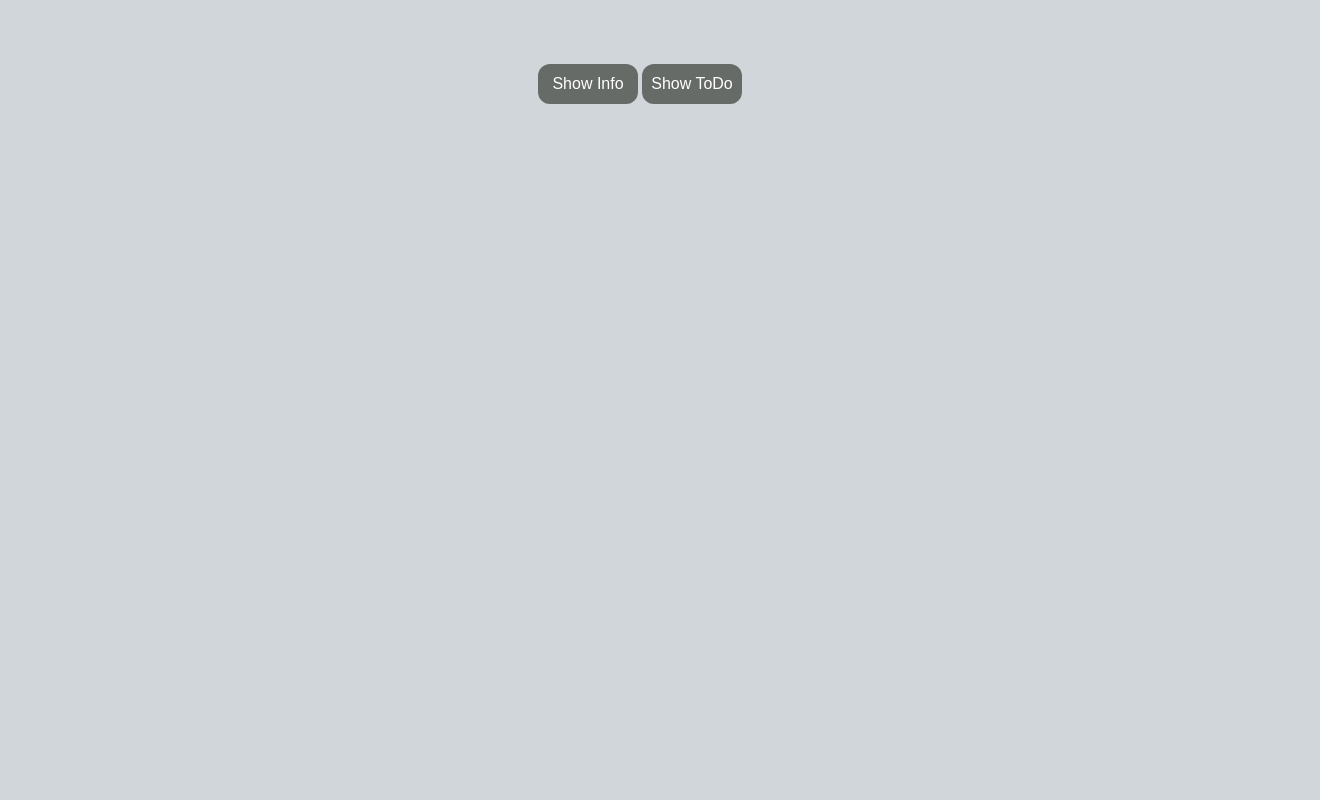
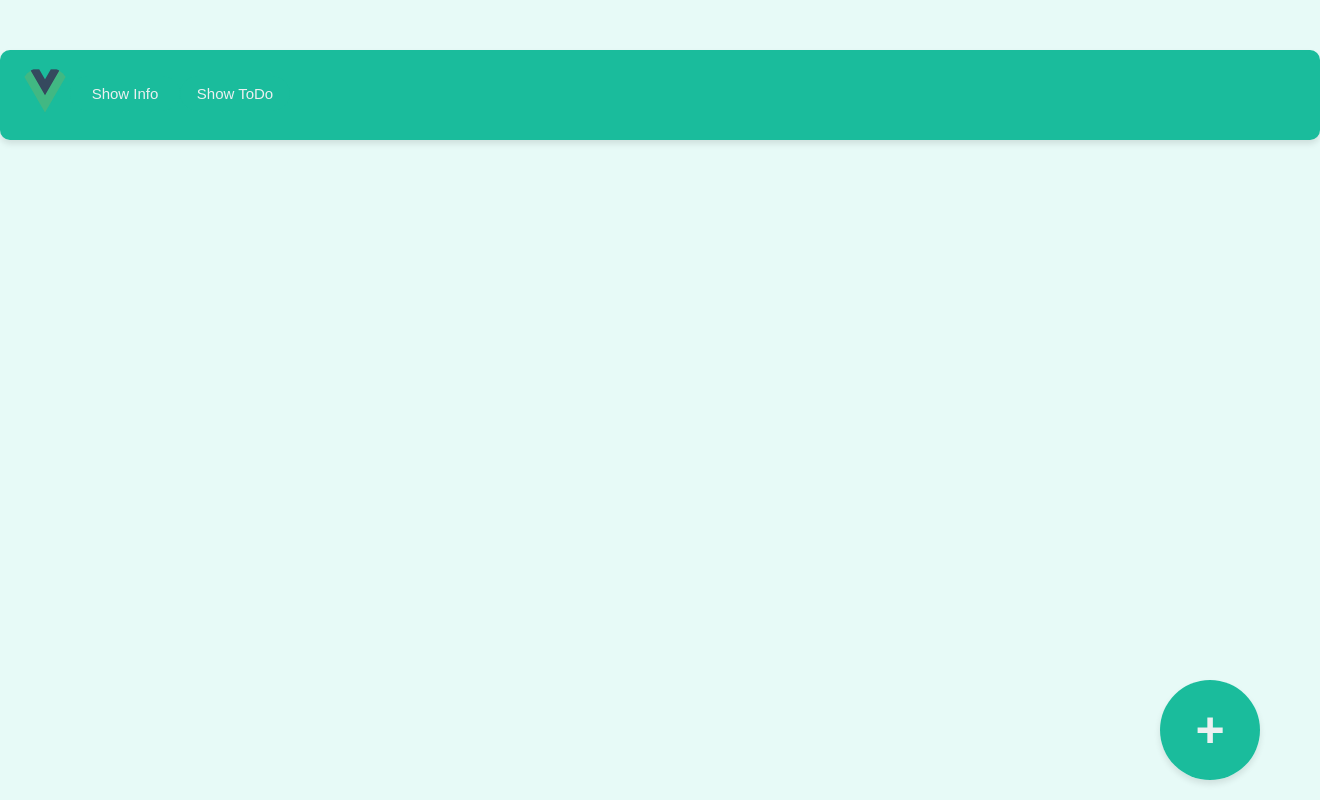
Before and after one commit to zie-zie/portfolio, a Vue app in the folder todolist/: page / in a window 1280 px wide. Shown: the whole page, 1320 px wide, since content can reach past the window. Built offline with nearby package versions, Linux system fonts and the light colour scheme.

Commit message:
feat: Creat TodoItem components and fix more modal

```diff
--- a/todolist/package.json
+++ b/todolist/package.json
@@ -4,7 +4,8 @@
   "private": true,
   "scripts": {
     "serve": "vue-cli-service serve",
-    "build": "vue-cli-service build"
+    "build": "vue-cli-service build",
+    "deploy": "npm run build && rsync -avz --delete dist/ $SERVER_USER@$SERVER_HOST:$SERVER_PATH"
   },
   "dependencies": {
     "axios": "^1.7.3",
--- a/todolist/src/App.vue
+++ b/todolist/src/App.vue
@@ -1,61 +1,149 @@
-<template>
-  <div id="app">
-    <p>
-    <button class="opt" @click="showinfo = !showinfo ,showtodo=false">{{ showinfo ? 'Hide Info' : 'Show Info' }}</button>
-    <button class="opt" @click="showtodo = !showtodo , showinfo=false">{{ showtodo ? 'Hide ToDo' : 'Show ToDo' }}</button>
-    </p>
-     <apiinfo v-if="showinfo"/>
-    <todolistAll v-if="showtodo"/>
+  <template>
+    <div class="header">
+      <p><img src="./assets/logo.png" class="image"></p>
+      <p><button class="opt" @click="showinfo = !showinfo ,showtodo=false,showAddList=false">{{ showinfo ? 'Hide Info' : 'Show Info' }}</button></p>
+      <p><button class="opt" @click="showtodo = !showtodo , showinfo=false,showAddList=false">{{ showtodo ? 'Hide ToDo' : 'Show ToDo' }}</button></p>
+    </div>
+    <div id="app">
+       <ApiInfo v-if="showinfo"/>
+       <todolistAll v-if="showtodo"/>
+    </div>
+    <div>
+        <div class="footer" @click="showAddList=!showAddList ,showtodo=false ,showinfo=false"><button class="addtodoButton" >+</button>
+        </div>
+       <AddTodoList v-if="showAddList"/>
   </div>
 </template>
 
 <script>
-import apiinfo from './components/apiinfo'
+import ApiInfo from './components/ApiInfo'
 import todolistAll from './components/todolistAll'
+import AddTodoList from './components/AddTodoList'
 
 export default {
   name: 'App',
   data() {
     return {
       showinfo: false,
-      showtodo:false
+      showtodo: false,
+      showAddList:false
     };
   },
   components: {
-    apiinfo,todolistAll,
+    ApiInfo, todolistAll,AddTodoList
   },
 };
 </script>
 
 <style>
+
+body {
+  font-family: 'Roboto', sans-serif;
+  background-color: #e7faf7;
+  margin: 0;
+  padding: 0;
+}
+
+
 #app {
-  font-family: Avenir, Helvetica, Arial, sans-serif;
-  -webkit-font-smoothing: antialiased;
-  -moz-osx-font-smoothing: grayscale;
   text-align: center;
-  color: #2c3e50;
-  margin-top: 60px;
+  color: #34495e;
+  margin-top: 50px;
 }
+
+
+.header {
+  display: flex;
+  align-items: center;
+  background: #1abc9c;
+  width: 100%;
+  height: 70px;
+  padding: 10px 20px;
+  box-shadow: 0 4px 6px rgba(0, 0, 0, 0.1);
+  border-radius: 10px;
+}
+
+
+.image {
+  width: 50px;
+  height: 50px;
+  border-radius: 50%;
+}
+
+
 .opt {
+  width: 110px;
+  height: 35px;
+  background-color: #1abc9c;
+  color: #ecf0f1;
+  border: none;
+  border-radius: 20px;
+  font-size: 15px;
+  cursor: pointer;
+  transition: background-color 0.3s ease, box-shadow 0.3s ease;
+}
+
+.opt:hover {
+  background-color: #149174;
+  box-shadow: 0 4px 8px rgba(0, 0, 0, 0.15);
+}
+
+button:focus {
+  outline: none;
+}
+
+
+.opt:active {
+  background-color: #1abc9c;
+  box-shadow: 0 2px 4px rgba(0, 0, 0, 0.2);
+}
+
+.container {
+  width: 90%;
+  max-width: 800px;
+  margin: auto;
+  padding: 20px;
+  background-color: #ffffff;
+  border-radius: 12px;
+  box-shadow: 0 4px 8px rgba(0, 0, 0, 0.1);
+  text-align: left;
+}
+.footer {
+  position: fixed;
+  bottom: 20px;
+  right: 20px;
   width: 100px;
-  height: 40px;
-  background-color: #666b67;
+  height: 100px;
+  display: flex;
+  align-items: center;
+  justify-content: center;
+  background-color: transparent;
+  border-radius: 50%;
+  box-shadow: 0 4px 6px rgba(0, 0, 0, 0.1);
+
+  }
+
+.addtodoButton {
+  width: 100%;
+  height: 100%;
+  background-color: #1abc9c;
+  color: #ecf0f1;
   border: none;
-  color: white;
-  text-align: center;
-  text-decoration: none;
-  display: inline-block;
-  font-size: 16px;
-  margin: 4px 2px;
+  border-radius: 50%;
+  font-size: 50px;
+  font-weight: bold;
   cursor: pointer;
-  border-radius: 12px;
+  transition: background-color 0.3s ease, box-shadow 0.3s ease;
 }
-button:hover.opt {
-  background-color: #818167;
+
+.addtodoButton:hover {
+  background-color: #149174;
+  box-shadow: 0 6px 12px rgba(0, 0, 0, 0.2);
 }
-body{
-  background: #d1d6db;
-  position: relative;
 
+.addtodoButton:active {
+  background-color: #16a085;
+  box-shadow: 0 3px 6px rgba(0, 0, 0, 0.3);
 }
+
 </style>
--- /dev/null
+++ b/todolist/src/components/AddTodoList.vue
@@ -0,0 +1,156 @@
+<template>
+  <div>
+   <form @submit.prevent="handleSubmit">
+        <label>TITLE: </label><input type="text" required v-model="inputTitle">
+        <label>DESCRIPTION: </label><input type="text" v-model="inputDescription">
+        <label for="date">onDate: </label><input type="date" v-model="inputDate">
+
+       <input type="radio" value="Red" id="red" name="color" v-model="selectedColor"><label> red</label>&nbsp;
+       <input type="radio" value="Green" id="green" name="color" v-model="selectedColor"><label> green</label>&nbsp;
+       <input type="radio" value="Yellow" id="yellow" name="color" v-model="selectedColor"><label> yellow</label>
+
+       <button type="submit">add</button>
+\
+   </form>
+ </div>
+ </template>
+
+ <script>
+ export default {
+   data() {
+     return {
+       inputTitle: null,
+       inputDescription: null,
+       inputDate: null,
+       selectedColor: null,
+     };
+   },
+   methods: {
+     handleSubmit() {
+       let newList = {
+         title: this.inputTitle,
+         description: this.inputDescription,
+         onDate: this.inputDate,
+         color: this.selectedColor,
+         isCompleted:false,
+       };
+
+       console.log('newList', newList);
+
+       fetch('https://todoapi.arjoni.de/api/v1/todo', {
+         method: 'POST',
+         headers: { 'Content-Type': 'application/json' },
+         body: JSON.stringify(newList),
+       })
+         .then((response) => response.json())
+         .then((data) => {
+           console.log('Success:', data);
+         })
+         .catch((error) => {
+           console.error('Error:', error);
+         });
+     },
+   },
+ };
+ </script>
+
+
+<style>
+form {
+  background-color: #ffffff;
+  padding: 30px;
+  border-radius: 12px;
+  box-shadow: 0 6px 12px rgba(0, 0, 0, 0.1);
+  max-width: 400px;
+  margin: 40px auto;
+  font-family: 'Roboto', sans-serif;
+  transition: box-shadow 0.3s ease;
+}
+
+form:hover {
+  box-shadow: 0 10px 20px rgba(0, 0, 0, 0.15);
+}
+
+p {
+  margin-bottom: 20px;
+}
+
+input[type="text"] {
+  width: calc(100% - 20px);
+  padding: 12px;
+  margin: 5px 0;
+  border-radius: 8px;
+  border: 1px solid #ccc;
+  font-size: 16px;
+  box-sizing: border-box;
+  transition: border-color 0.3s ease, box-shadow 0.3s ease;
+}
+
+input[type="text"]:focus {
+  border-color: #1abc9c;
+  box-shadow: 0 0 8px rgba(26, 188, 156, 0.3);
+  outline: none;
+}
+
+label {
+  font-size: 16px;
+  color: #34495e;
+  margin-right: 15px;
+  font-weight: 500;
+}
+
+input[type="radio"] {
+  margin-right: 5px;
+  cursor: pointer;
+}
+
+input[type="radio"]:checked + label {
+  color: #1abc9c;
+  font-weight: bold;
+  text-shadow: 0 1px 2px rgba(0, 0, 0, 0.1);
+}
+input[type="radio"] {
+  appearance: none;
+  background-color: #f0f0f0;
+  margin: 0;
+  font: inherit;
+  color: #1abc9c;
+  width: 18px;
+  height: 18px;
+  border: 1px solid #ccc;
+  border-radius: 50%;
+  display: inline-block;
+  position: relative;
+  vertical-align: middle;
+}
+
+input[type="radio"]:checked::before {
+  content: '';
+  display: block;
+  width: 10px;
+  height: 10px;
+  border-radius: 50%;
+  background-color: #1abc9c;
+  position: absolute;
+  top: 50%;
+  left: 50%;
+  transform: translate(-50%, -50%);
+}
+
+button {
+  width: 110px;
+  height: 35px;
+  background-color: #1abc9c;
+  color: #000000;
+  border: none;
+  border-radius: 20px;
+  font-size: 17px;
+  cursor: pointer;
+  transition: background-color 0.3s ease, box-shadow 0.3s ease;
+}
+button:hover {
+  background-color: #0b795f;
+  box-shadow: 0 4px 8px rgba(0, 0, 0, 0.15);
+  color: #ffffff;
+}
+</style>
--- a/todolist/src/components/apiinfo.vue
+++ b/todolist/src/components/ApiInfo.vue
@@ -27,7 +27,7 @@ export default {
     };
   },
   mounted() {
-    fetch('http://localhost:3000/api/info')
+    fetch('https://todoapi.arjoni.de/api/info')
       .then((res) => res.json())
       .then((data) => {
         console.log('Fetched data:', data);
--- a/todolist/src/components/DetailModal.vue
+++ b/todolist/src/components/DetailModal.vue
@@ -18,7 +18,7 @@
       },
       methods: {
         fetchDetails(id) {
-          fetch('http://localhost:3000/api/v1/todo')
+          fetch('https://todoapi.arjoni.de/api/v1/todo')
             .then((res) => res.json())
             .then((data) => {
               this.list = data.todos.find(item => item._id === id);
--- /dev/null
+++ b/todolist/src/components/TodoItem.vue
@@ -0,0 +1,69 @@
+<template>
+  <div class="item-index">{{ shownIndex + 1 }}</div>
+        <div class="item-content">
+               <h3>{{ todoItem.title }}</h3>
+        </div>
+        <div>
+          <button  class="buttonmore" @click="showDetails()">more...</button>
+
+          <DetailModal :id="todoItem._id" v-if="showModal" @closeModal="showModal= false" />
+        </div>
+</template>
+
+<script>
+import DetailModal from './DetailModal.vue';
+export default {
+    name:'TodoItem',
+    props:['todoItem', 'shownIndex'],
+    components:{
+        DetailModal ,
+    },
+    data(){
+        return{
+            showModal: false,
+        }
+    },
+    methods: {
+    showDetails() {
+      this.showModal = true;
+    },
+  },
+}
+</script>
+
+<style>
+
+.item-index {
+  font-size: 20px;
+  font-weight: bold;
+  color: #555;
+  margin-right: 20px;
+}
+.buttonmore{
+  width: 100px;
+  height: 40px;
+  background-color: #fff;
+  border: none;
+  color: rgb(0, 0, 0);
+  text-align: center;
+  text-decoration: none;
+  display: inline-block;
+  font-size: 16px;
+  margin: 4px 2px;
+  cursor: pointer;
+  border-radius: 12px;
+}
+.item-content {
+  flex-grow: 1;
+}
+
+.item-content h3 {
+  margin: 0;
+  font-size: 22px;
+  color: #333;
+}
+
+button:hover {
+  background-color: #acb1b6;
+}
+</style>
```
Also changed, not shown: todolist/src/components/todolistAll.vue (+9 -53 lines).
